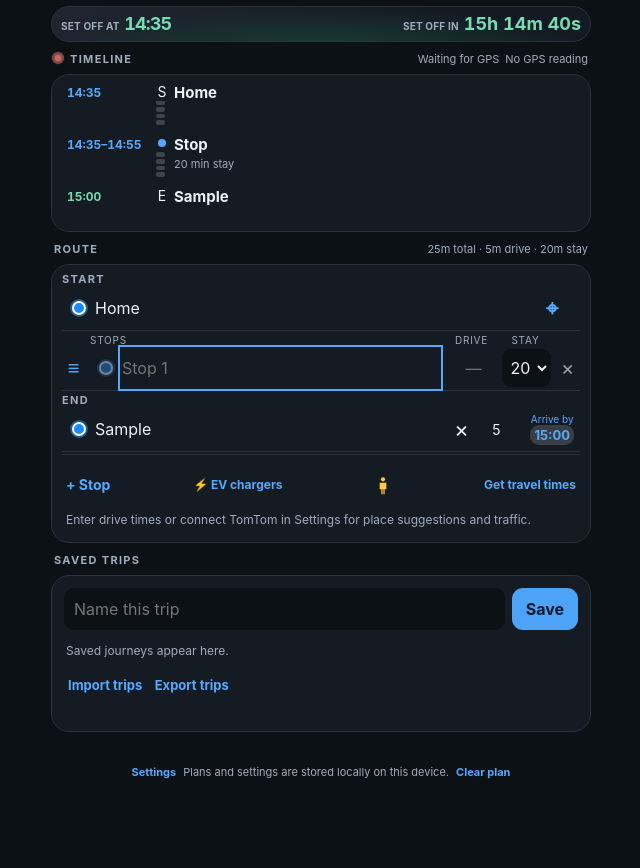
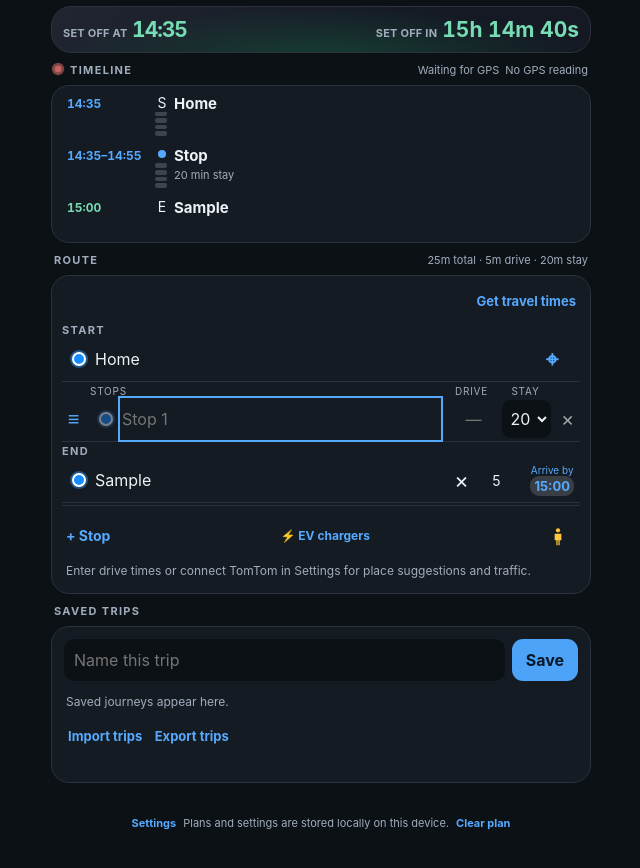
Before and after one commit to stevevernon-max/wayfinder, a plain HTML site: page index.html in a window 1280 px wide. Both pictures are taken after typing "Sample", "5" into the empty fields and a click on the button "+ Stop". Shown: the whole page, without its empty margins (319-959 px from the left). Before the commit the page ends 820 px from the top, so only its background shows below. Drawn offline with Linux system fonts and the light colour scheme; no server answers.

Commit message:
Enlarge journey text and move travel times up

```diff
--- a/index.html
+++ b/index.html
@@ -9,7 +9,7 @@
   <meta name="apple-mobile-web-app-title" content="Wayfinder">
   <link rel="manifest" href="manifest.webmanifest">
   <link rel="apple-touch-icon" sizes="180x180" href="./road-mark-180.png">
-  <link rel="stylesheet" href="styles.css?v=51">
+  <link rel="stylesheet" href="styles.css?v=52">
   <title>Wayfinder · Journey planner</title>
 </head>
 <body>
@@ -30,10 +30,11 @@
     </section>
     <section class="section-head route-heading"><h2>Route</h2><small><span id="total-time">—</span> total · <span id="drive-time">—</span> drive · <span id="stay-time">—</span> stay</small></section>
     <section class="card route-card">
+      <div class="route-actions-top"><button class="text-btn" id="calculate">Get travel times</button></div>
       <div class="place-row endpoint-row"><label for="start">Start</label><div class="place-box"><a class="map-link" data-map="start" aria-label="Open start in Apple Maps"></a><input id="start" placeholder="Home" autocomplete="off"><button type="button" class="text-btn" id="use-current-location" aria-label="Current Location">⌖</button></div></div>
       <div id="stops"></div>
         <div class="place-row endpoint-row"><label for="destination">End</label><div class="place-box"><a class="map-link" data-map="destination" aria-label="Open End in Apple Maps"></a><input id="destination" placeholder="Where to?" autocomplete="off"><button type="button" id="destination-clear" aria-label="Clear End" hidden>×</button><input id="destination-drive" class="stop-time" type="number" min="0" inputmode="numeric" placeholder="min" aria-label="Drive minutes to End"><button id="arrive-open" aria-haspopup="dialog"></button></div></div>
-      <div class="actions"><button class="text-btn" id="add-stop" aria-label="Add stop">+ Stop</button><button class="text-btn" id="ev-lookup"><span aria-hidden="true">⚡</span> EV chargers</button><button class="text-btn" id="toilet-lookup" aria-label="Public toilets"><svg aria-hidden="true" width="20" height="20" viewBox="0 0 24 24" fill="currentColor" style="vertical-align:middle;color:#ffc83d"><circle cx="12" cy="4" r="2.5"/><path d="M8 8h8v8h-2v6h-1.5v-6h-1v6H10v-6H8z"/></svg></button><button class="text-btn" id="calculate">Get travel times</button></div>
+      <div class="actions"><button class="text-btn" id="add-stop" aria-label="Add stop">+ Stop</button><button class="text-btn" id="ev-lookup"><span aria-hidden="true">⚡</span> EV chargers</button><button class="text-btn" id="toilet-lookup" aria-label="Public toilets"><svg aria-hidden="true" width="20" height="20" viewBox="0 0 24 24" fill="currentColor" style="vertical-align:middle;color:#ffc83d"><circle cx="12" cy="4" r="2.5"/><path d="M8 8h8v8h-2v6h-1.5v-6h-1v6H10v-6H8z"/></svg></button></div>
       <p class="status" id="status" aria-live="polite">Enter drive times or connect TomTom in Settings for place suggestions and traffic.</p>
     </section>
     <section class="section-head"><h2>Saved trips</h2></section><section class="card saved"><div class="save-row"><input id="trip-name" placeholder="Name this trip" aria-label="Trip name"><button class="primary" id="save-trip">Save</button></div><div id="saved"></div><div><button type="button" class="text-btn" id="import-trips">Import trips</button> <button type="button" class="text-btn" id="export-trips">Export trips</button><input type="file" id="trip-file" accept=".json,application/json" hidden><p class="status" role="status" id="trip-transfer-status"></p></div></section>
--- a/styles.css
+++ b/styles.css
@@ -302,15 +302,18 @@ body.journey-active #leave-time { font-size: 38px; }
 .journey-clock #count-label { order: -1; }
 .timeline .event { min-height: 52px; padding-bottom: 9px; }
 .timeline .event:last-child { min-height: 36px; padding-bottom: 0; }
-.timeline-segments i { width: 9px; }
+.timeline-segments i { width: 12px; }
 
-#journey-status { display: flex; align-items: center; justify-content: space-between; gap: 6px; padding: 7px 9px; }
+#journey-status { display: flex; align-items: center; justify-content: space-between; gap: 6px; padding: 11px 11px; }
 #journey-status .live-journey-top { position: absolute; width: 1px; height: 1px; clip-path: inset(50%); overflow: hidden; }
 #journey-status .live-journey-main { align-items: center; gap: 5px; margin: 0; }
 #journey-status #leave-time { display: inline; }
-#journey-status :is(#leave-time, #countdown, #live-eta, #live-margin) { font-size: clamp(13px, 4.1vw, 18px); white-space: nowrap; }
-#journey-status small { font-size: clamp(8px, 2.4vw, 10px); letter-spacing: .02em; }
+#journey-status :is(#leave-time, #countdown, #live-eta, #live-margin) { font-size: clamp(16px, 4.8vw, 21px); white-space: nowrap; }
+#journey-status small { font-size: clamp(9px, 2.6vw, 11px); letter-spacing: .02em; }
 #journey-status #live-journey { min-width: 0; flex: 1; }
-#journey-status #live-stop { min-width: 0; overflow: hidden; text-overflow: ellipsis; white-space: nowrap; font-size: 12px; }
+#journey-status #live-stop { min-width: 0; overflow: hidden; text-overflow: ellipsis; white-space: nowrap; font-size: 14px; }
 #journey-status .journey-clock { flex: none; flex-wrap: nowrap; gap: 5px; margin: 0; padding: 0; white-space: nowrap; }
 #journey-status .margin-row { gap: 4px; }
+
+.route-actions-top { display: flex; justify-content: flex-end; }
+.route-actions-top #calculate { padding-block: 4px; }
--- a/sw.js
+++ b/sw.js
@@ -1,5 +1,5 @@
-const CACHE='wayfinder-shell-v51';
-const FILES=['./','./index.html','./styles.css?v=51','./app.js?v=49','./tomtom-config.js?v=35','./manifest.webmanifest','./road-mark-180.png','./road-mark-192.png','./road-mark-512.png'];
+const CACHE='wayfinder-shell-v52';
+const FILES=['./','./index.html','./styles.css?v=52','./app.js?v=49','./tomtom-config.js?v=35','./manifest.webmanifest','./road-mark-180.png','./road-mark-192.png','./road-mark-512.png'];
 self.addEventListener('install',event=>event.waitUntil(caches.open(CACHE).then(c=>c.addAll(FILES)).then(()=>self.skipWaiting())));
 self.addEventListener('activate',event=>event.waitUntil(caches.keys().then(keys=>Promise.all(keys.filter(k=>k!==CACHE).map(k=>caches.delete(k)))).then(()=>self.clients.claim())));
 self.addEventListener('fetch',event=>{const req=event.request;if(req.method!=='GET'||new URL(req.url).origin!==self.location.origin)return;if(req.mode==='navigate'){event.respondWith(fetch(req).catch(()=>caches.match('./index.html')));return;}event.respondWith(caches.match(req).then(hit=>hit||fetch(req).then(res=>{if(res.ok){const copy=res.clone();caches.open(CACHE).then(c=>c.put(req,copy))}return res})))});
```
